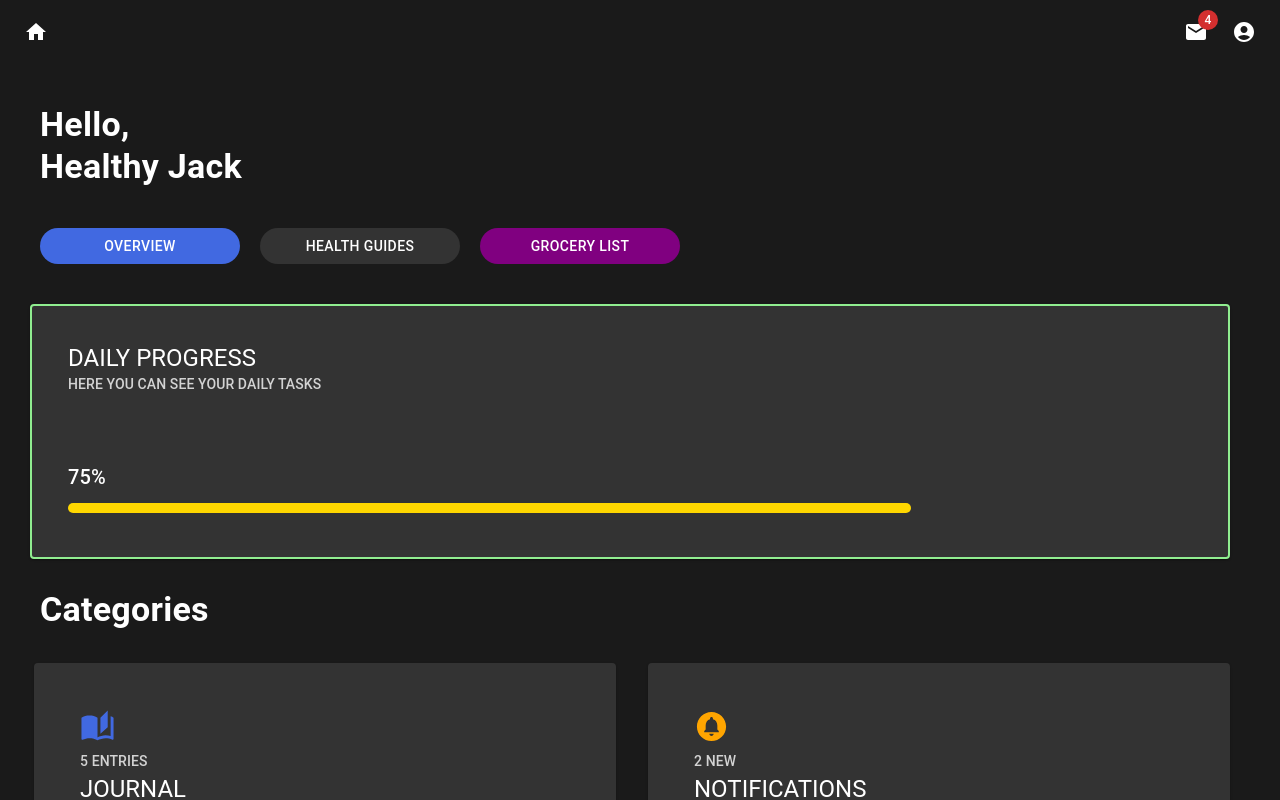
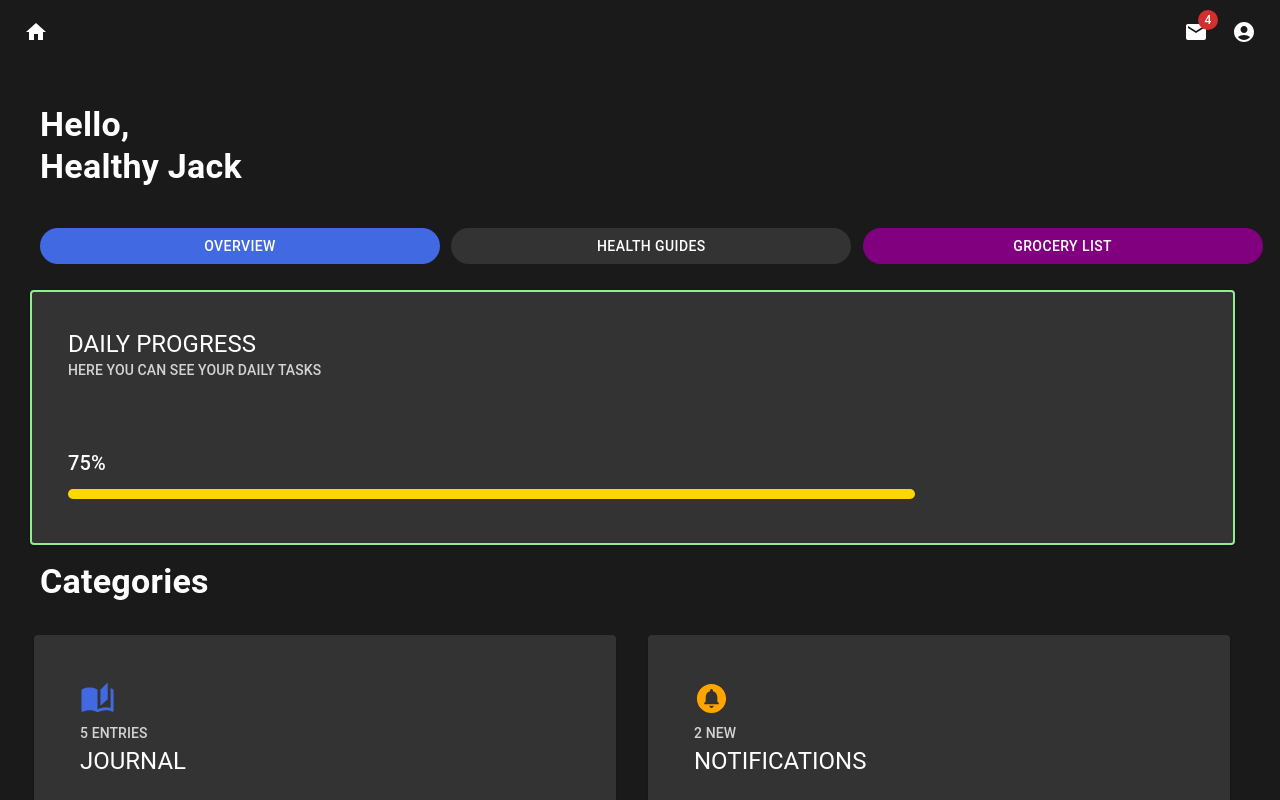
Before and after one commit to JassyAl/teamMeal, a React (Create React App) app: page /HomePage in a window 1280 px wide. Built offline with nearby package versions, Linux system fonts and the light colour scheme; no server answers.

Commit message:
corrected element layout in dashboard

```diff
--- a/src/components/Dashboard/Dashboard.css
+++ b/src/components/Dashboard/Dashboard.css
@@ -23,6 +23,12 @@
         padding-bottom: 10px;
         text-align: left;
     }
+.grocery {
+    padding-left: 30px;
+    padding-bottom: 10px;
+    text-align: left;
+
+}
 
 body {
     overflow-x: hidden;
--- a/src/components/Dashboard/HomePage.jsx
+++ b/src/components/Dashboard/HomePage.jsx
@@ -43,7 +43,18 @@ function HomePage() {
         {userName}
       </Typography>
 
-      <div style={{ paddingLeft: 40 }}>
+      <Grid container spacing={3} style={{ paddingLeft: 40, paddingRight: 30 }}>
+        <Grid
+          item
+          xs={12}
+          sm={10}
+          md={4}
+          sx={{
+            display: "flex",
+            justifyContent: "center",
+            marginBottom: "2px",
+          }}
+        >
           <Button
             className="overview"
             variant="contained"
@@ -53,11 +64,19 @@ function HomePage() {
               backgroundColor: "royalblue",
               color: "white",
               borderRadius: 30,
-            width: 200,
+              width: 400
             }}
           >
             Overview
           </Button>
+        </Grid>
+        <Grid
+          item
+          xs={12}
+          sm={10}
+          md={4}
+          sx={{ display: "flex", marginBottom: "2px" }}
+        >
           <Button
             className="health"
             variant="text"
@@ -67,12 +86,19 @@ function HomePage() {
               backgroundColor: "#333333",
               color: "white",
               borderRadius: 30,
-            width: 200,
-            marginLeft: 20,
+              width: 400
             }}
           >
             Health Guides
           </Button>
+        </Grid>
+        <Grid
+          item
+          xs={12}
+          sm={10}
+          md={4}
+          sx={{ display: "flex", marginBottom: "2px" }}
+        >
           <Button
             className="grocery"
             variant="text"
@@ -82,13 +108,13 @@ function HomePage() {
               backgroundColor: "purple",
               color: "white",
               borderRadius: 30,
-            width: 200,
-            marginLeft: 20,
+              width: 400
             }}
           >
             Grocery List
           </Button>
-      </div>
+        </Grid>
+      </Grid>
 
       <Grid>
         <Grid
@@ -100,10 +126,10 @@ function HomePage() {
         >
           <Button
             fullWidth
-            component="a"
             href="DailyProgress"
             style={{
-              padding: "20px",
+              paddingLeft: 20,
+              paddingRight: 15,
             }}
           >
             <Card
@@ -158,7 +184,7 @@ function HomePage() {
 
       <Grid container spacing={3} style={{ padding: 30 }}>
         <Grid container spacing={1} item xs={12} sm={6} md={6} lg={6}>
-          <Button component="a" href="Journal">
+          <Button href="Journal">
             <Card style={paperStyle}>
               <CardContent>
                 <AutoStoriesIcon
@@ -198,7 +224,7 @@ function HomePage() {
         </Grid>
 
         <Grid container spacing={1} item xs={12} sm={6} md={6} lg={6}>
-          <Button component="a" href="Messages">
+          <Button href="Messages">
             <Card style={paperStyle}>
               <CardContent>
                 <CircleNotificationsIcon
@@ -236,7 +262,7 @@ function HomePage() {
         </Grid>
 
         <Grid container spacing={1} item xs={12} sm={6} md={6} lg={6}>
-          <Button component="a" href="SavedRecipes">
+          <Button href="SavedRecipes">
             <Card style={paperStyle}>
               <CardContent>
                 <RestaurantMenuIcon
@@ -279,7 +305,7 @@ function HomePage() {
         </Grid>
 
         <Grid container spacing={1} item xs={12} sm={6} md={6} lg={6}>
-          <Button component="a" href="Calendar">
+          <Button href="Calendar">
             <Card style={paperStyle}>
               <CardContent>
                 <CalendarMonthIcon
```
Lines whose indentation alone changed are shown as unchanged.
